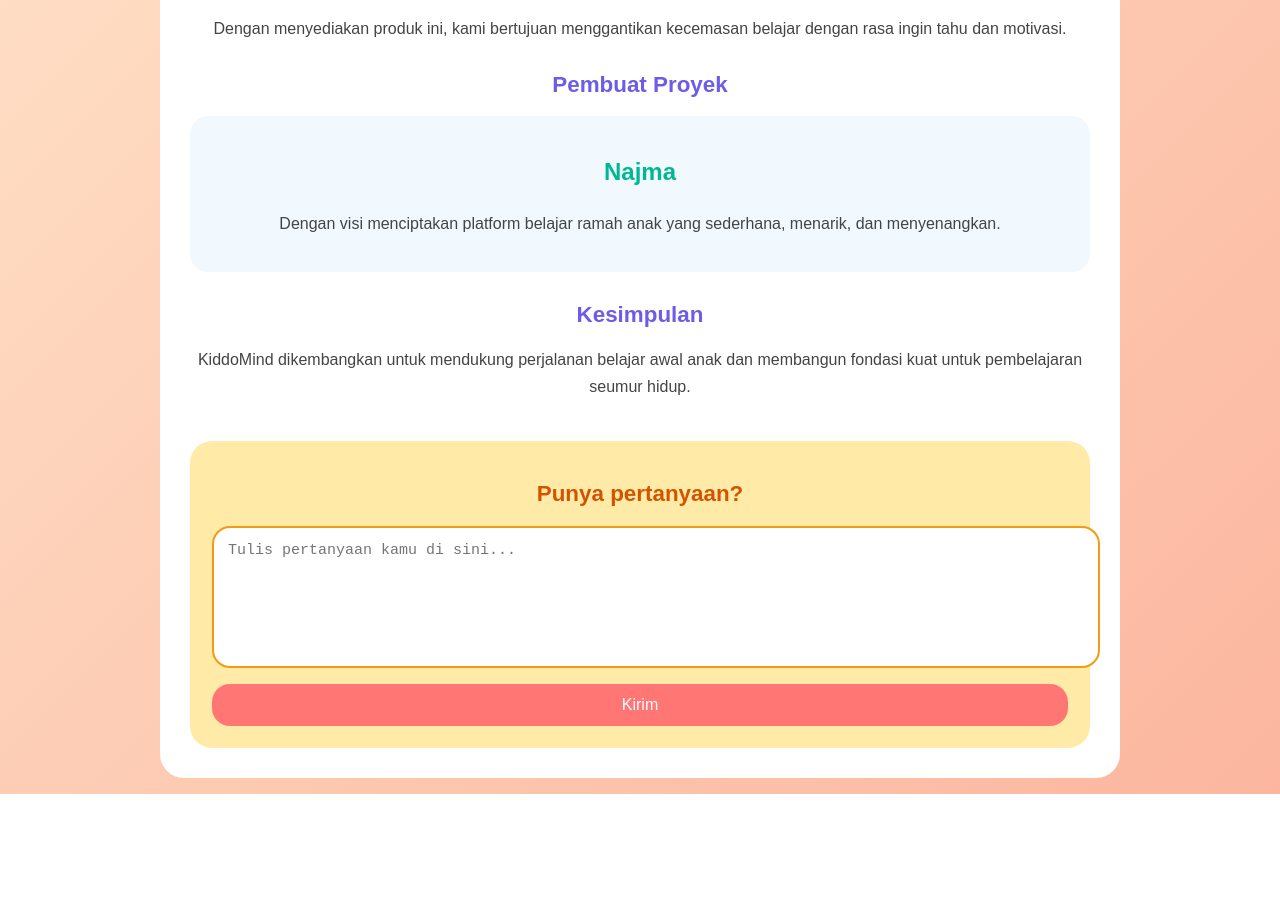
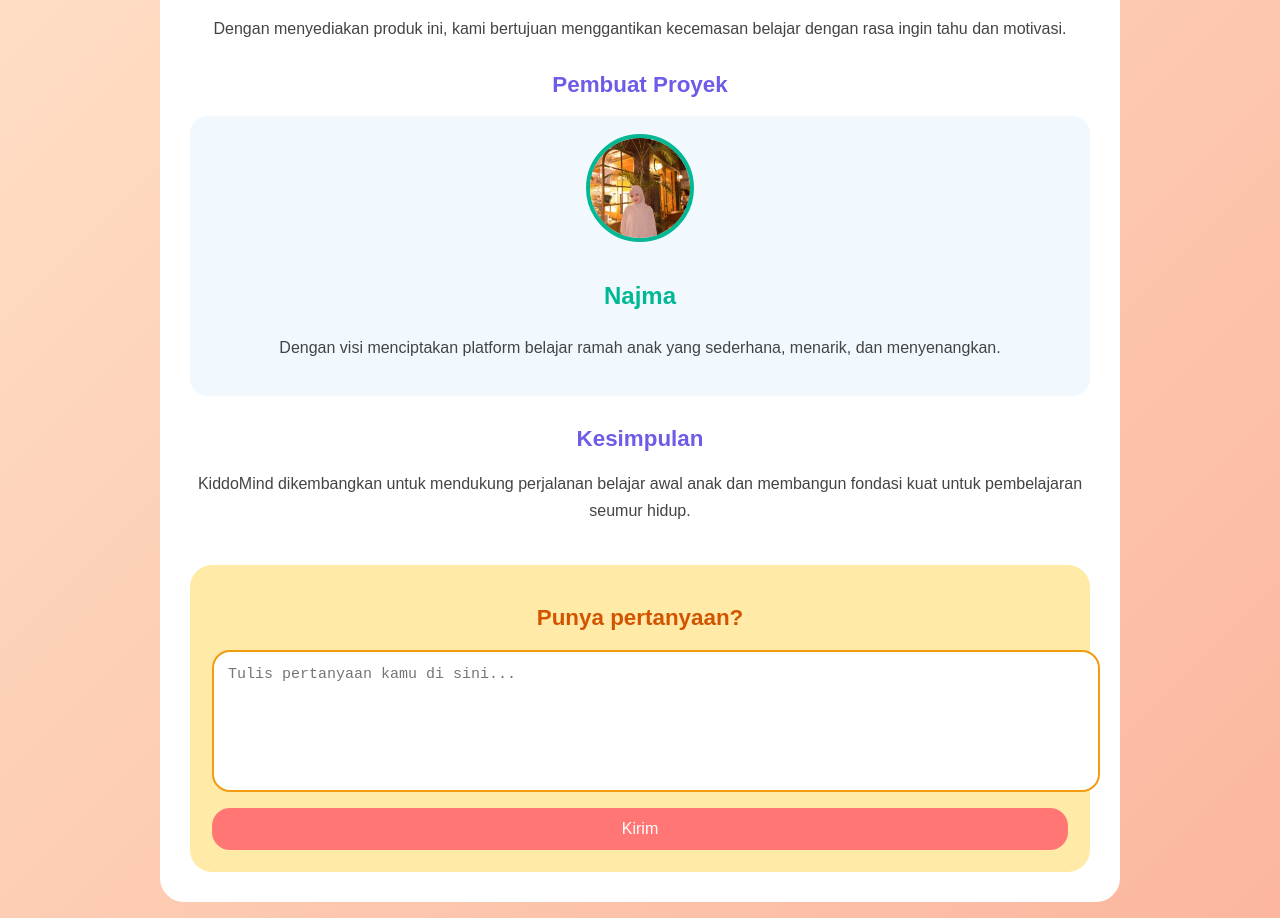
Before and after one commit to Prashanth32124/Kiddomind, a React (Create React App) app: page / in a window 1280 px wide. Shown: the part 800-1718 px from the top of the page. Before the commit the page ends 1594 px from the top, so only its background shows below. Built offline with nearby package versions, Linux system fonts and the light colour scheme.

Commit message:
Initial commit - Kiddomind project

```diff
--- a/src/Main.jsx
+++ b/src/Main.jsx
@@ -2,38 +2,28 @@ import React, { useState } from "react";
 import { useNavigate } from "react-router-dom";
 import axios from "axios";
 import logo from "./images/logo.png";
+import creator from "./images/creator.jpg";
 
 /* ================= TRANSLATIONS ================= */
 const translations = {
   en: {
     title: "Welcome to KiddoMind",
     subtitle: "Learn • Play • Grow",
-
     p1: "KiddoMind is an interactive learning platform created especially for children to help them understand basic concepts in a simple and enjoyable way. The project focuses on early learning skills such as counting, number understanding, memory development, and object recognition.",
-
     p2: "Many children find traditional learning methods stressful or boring. KiddoMind addresses this challenge by using interactive activities and game-based learning techniques that make education engaging and meaningful.",
-
     whyUsefulTitle: "Why This Project Is Useful for Children",
-
     p3: "This project helps children improve logical thinking, memory, and problem-solving skills. Instant feedback allows children to understand their mistakes without fear, encouraging continuous learning.",
-
     p4: "KiddoMind supports self-paced learning and builds confidence by allowing children to learn through exploration rather than pressure.",
-
     whyProvideTitle: "Why We Provide This Product to Children",
-
     p5: "The purpose of KiddoMind is to support early education through technology in a positive and responsible way. The platform provides a safe digital environment where children can practice skills and build a strong learning foundation.",
-
     p6: "By offering this product to children, we aim to replace learning anxiety with curiosity and motivation.",
-
     creatorTitle: "Person Behind This Project",
     creatorName: "Najma",
     creatorText:
       "With the vision of creating a child-friendly learning platform where education feels simple, engaging, and enjoyable.",
-
     conclusionTitle: "Conclusion",
     conclusion:
       "KiddoMind is developed to support children in their early learning journey and build a strong foundation for lifelong learning.",
-
     questionTitle: "Have any questions?",
     placeholder: "Type your question here...",
     submit: "Send",
@@ -43,32 +33,21 @@ const translations = {
   id: {
     title: "Selamat Datang di KiddoMind",
     subtitle: "Belajar • Bermain • Tumbuh",
-
     p1: "KiddoMind adalah platform pembelajaran interaktif yang dibuat khusus untuk anak-anak agar mereka dapat memahami konsep dasar dengan cara yang sederhana dan menyenangkan. Proyek ini berfokus pada keterampilan belajar awal seperti berhitung, pemahaman angka, pengembangan memori, dan pengenalan objek.",
-
     p2: "Banyak anak merasa metode pembelajaran tradisional membosankan atau membuat stres. KiddoMind mengatasi tantangan ini dengan menggunakan aktivitas interaktif dan pembelajaran berbasis permainan agar belajar menjadi lebih menarik dan bermakna.",
-
     whyUsefulTitle: "Mengapa Proyek Ini Bermanfaat untuk Anak-anak",
-
     p3: "Proyek ini membantu anak meningkatkan kemampuan berpikir logis, daya ingat, dan pemecahan masalah. Umpan balik instan membantu anak memahami kesalahan mereka tanpa rasa takut.",
-
     p4: "KiddoMind mendukung pembelajaran mandiri dan membangun kepercayaan diri dengan memungkinkan anak belajar melalui eksplorasi tanpa tekanan.",
-
     whyProvideTitle: "Mengapa Kami Menyediakan Produk Ini untuk Anak-anak",
-
     p5: "Tujuan KiddoMind adalah mendukung pendidikan awal melalui teknologi dengan cara yang positif dan bertanggung jawab. Platform ini menyediakan lingkungan digital yang aman bagi anak-anak.",
-
     p6: "Dengan menyediakan produk ini, kami bertujuan menggantikan kecemasan belajar dengan rasa ingin tahu dan motivasi.",
-
     creatorTitle: "Pembuat Proyek",
     creatorName: "Najma",
     creatorText:
       "Dengan visi menciptakan platform belajar ramah anak yang sederhana, menarik, dan menyenangkan.",
-
     conclusionTitle: "Kesimpulan",
     conclusion:
       "KiddoMind dikembangkan untuk mendukung perjalanan belajar awal anak dan membangun fondasi kuat untuk pembelajaran seumur hidup.",
-
     questionTitle: "Punya pertanyaan?",
     placeholder: "Tulis pertanyaan kamu di sini...",
     submit: "Kirim",
@@ -145,6 +124,7 @@ function Main() {
 
         <h2 style={styles.subTitle}>{t.creatorTitle}</h2>
         <div style={styles.creatorBox}>
+          <img src={creator} alt="Creator" style={styles.creatorImage} />
           <h3 style={styles.creatorName}>{t.creatorName}</h3>
           <p style={styles.text}>{t.creatorText}</p>
         </div>
@@ -268,6 +248,15 @@ const styles = {
     textAlign: "center",
   },
 
+  creatorImage: {
+    width: 100,
+    height: 100,
+    borderRadius: "50%",
+    objectFit: "cover",
+    marginBottom: 12,
+    border: "4px solid #00b894",
+  },
+
   creatorName: {
     color: "#00b894",
     fontSize: "1.5rem",
--- a/src/NumberQuiz.jsx
+++ b/src/NumberQuiz.jsx
@@ -1,6 +1,6 @@
 import React, { useState } from "react";
 
-/* ========== TEXTS (BILINGUAL) ========== */
+
 const texts = {
   en: {
     title: "🔢 Number Quiz",
@@ -29,7 +29,7 @@ const texts = {
 };
 
 function NumberQuiz() {
-  const [lang, setLang] = useState("id"); // default Indonesian
+  const [lang, setLang] = useState("id");
   const t = texts[lang];
 
   const [level, setLevel] = useState(null);
```
Also changed, not shown: src/images/creator.jpg (added).
